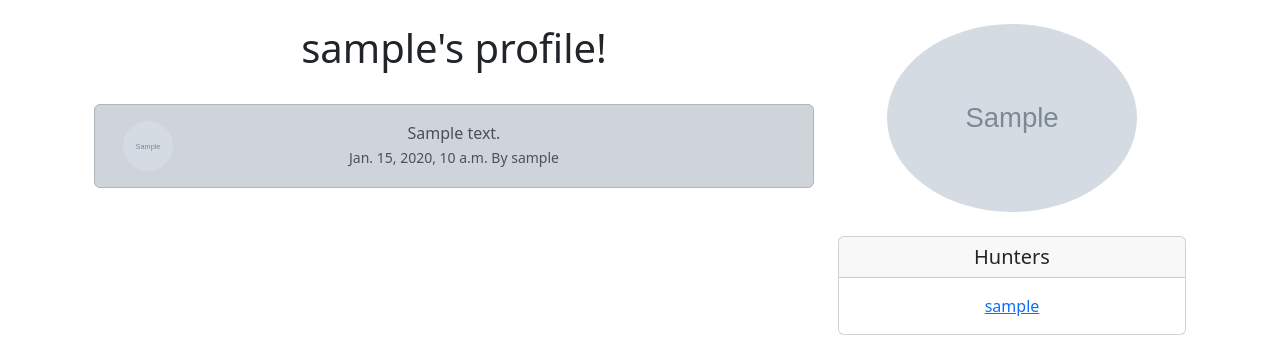
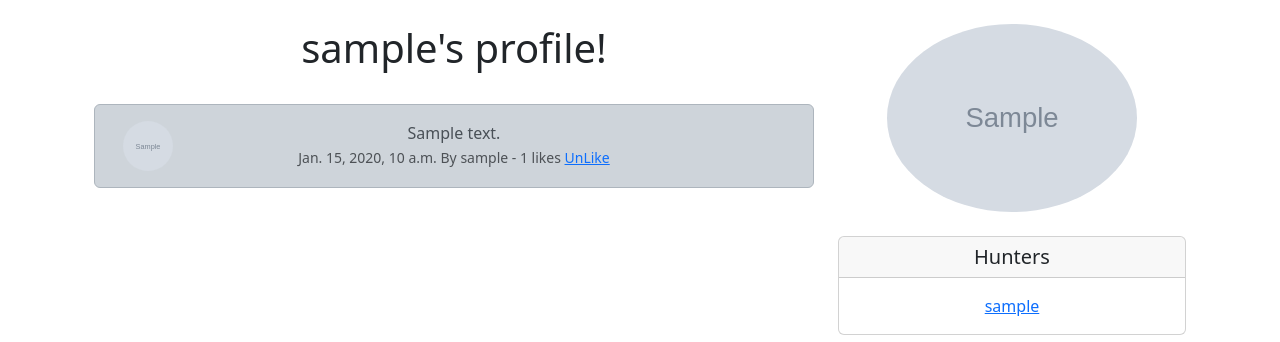
Before and after one commit to shahriaarrr/SHAZAM, a Django app: page /profile/1 in a window 1280 px wide. Shown: the part 56-398 px from the top of the page. Run offline with Django 4.2, Linux system fonts and the light colour scheme; a user stored in the database is signed in; tables that the repository leaves empty hold one stand-in row (values such as "Sample post"); grey boxes marked "Sample" are stand-in pictures.

Commit message:
add like thunder system to profile page

```diff
--- a/shazam/templates/profile.html
+++ b/shazam/templates/profile.html
@@ -25,6 +25,12 @@
                                         {{ thunder.text }}<br/>
                                         <small class="text-muted">
                                             {{ thunder.created_at }} By {{ thunder.user.username }}
+                                            - {{ thunder.number_of_likes }} likes
+                                            {% if user in thunder.likes.all %}
+                                                <a href="{% url 'thunder_like' thunder.id %}">UnLike</a>
+                                            {% else %}
+                                                <a href="{% url 'thunder_like' thunder.id %}">Like</a>
+                                            {% endif %}
                                         </small>
                                     </div>
                                 </div>
```
